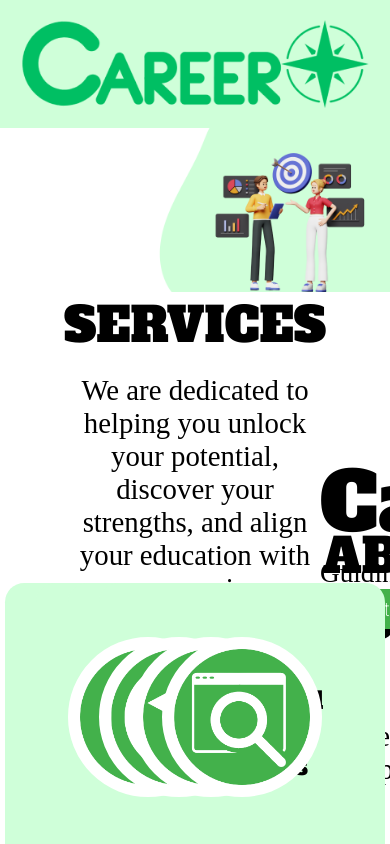
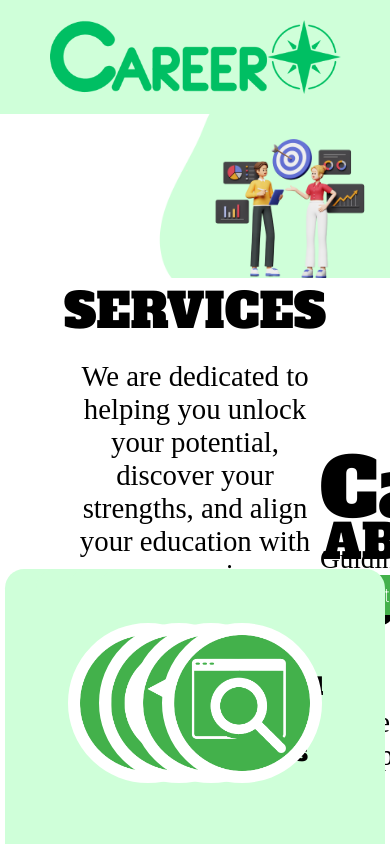
Before and after one commit to PekaVengers/CareerCompass, a React (Vite) app in the folder client/: page / in a window 390 px wide. Shown: the top 844 px of the page. Built offline with nearby package versions, Linux system fonts and the light colour scheme; no server answers; a web font is replaced by a local one.

Commit message:
navbar refactor and spacing adjustment

```diff
--- a/client/src/components/Navbar.jsx
+++ b/client/src/components/Navbar.jsx
@@ -16,9 +16,9 @@ export default function Navbar() {
 
   return (
     <div>
-      <div className="p-5 bg-[#CFFFD9] shadow md:flex md:items-center md:justify-between">
-        <div className="cursor-pointer flex justify-between items-center">
-          <img src={Logo} alt="" />
+      <div className="p-5 bg-[#CFFFD9] px-[3rem] shadow md:flex md:items-center md:justify-between">
+        <div className="cursor-pointer ">
+          <img src={Logo} alt="logo" />
         </div>
         <ul className="md:flex md:items-center z-[-1] md:z-auto md:static absolute w-full left-0 md:w-auto md:py-4 md:pl-0 pl-7 md:opacity-100 opacity-0 top-[400px] transition-all ease-in duration-500 font-inter">
           <li className="mx-4 my-6 md:my-0">
```
